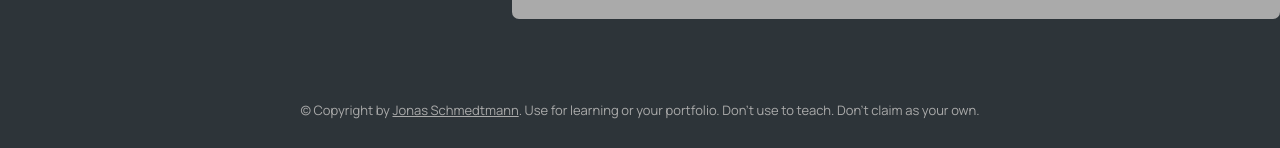
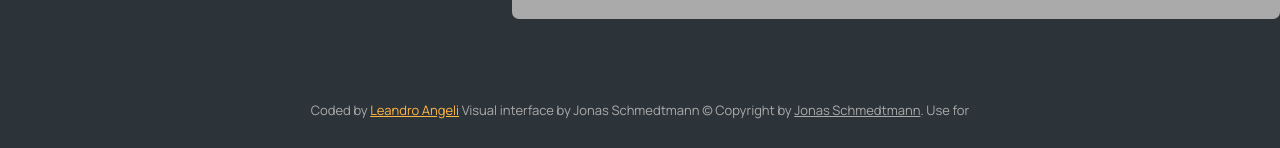
Before and after one commit to Leandro-Andres-Angeli/angeli-leandro-mapty-app, a plain HTML site: page index.html in a window 1280 px wide. Shown: the part 649-797 px from the top of the page. Drawn offline with nearby package versions, Linux system fonts and the light colour scheme.

Commit message:
fixing some UI

```diff
--- a/index.html
+++ b/index.html
@@ -78,11 +78,12 @@
   </section>
   <section class="footer-section">
     <footer class="copyright">
+      Coded by <a href="" target="_blank">Leandro Angeli</a>
+      Visual interface by Jonas Schmedtmann
       &copy; Copyright by
       <a class="twitter-link" target="_blank" href="https://twitter.com/jonasschmedtman">Jonas Schmedtmann</a>. Use
       for
-      learning or your portfolio. Don't use to teach. Don't claim
-      as your own.
+
     </footer>
   </section>
 
```
